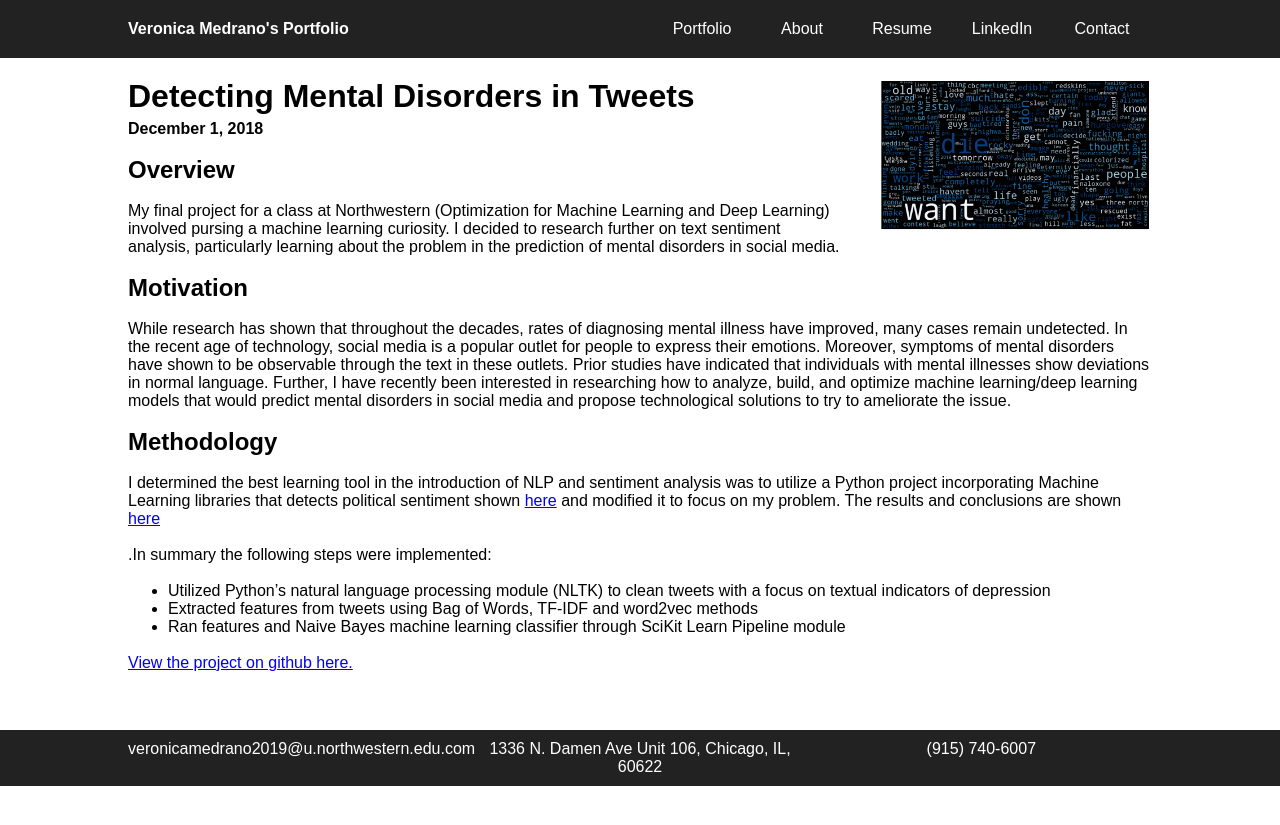
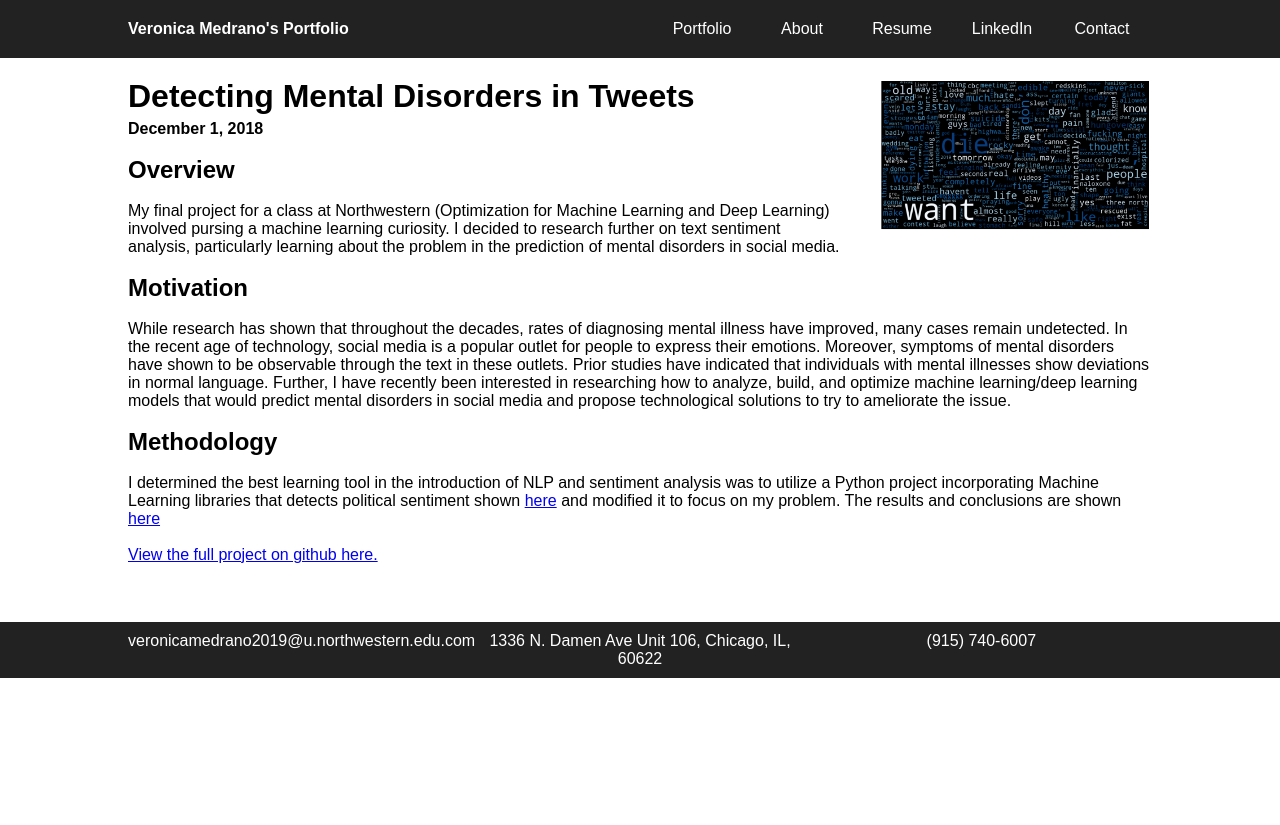
Before and after one commit to vnoelifant/vnoelifant.github.io, a Jekyll site: the page built from _projects/2015-020250project-6.md, in a window 1280 px wide. Shown: the top 825 px of the page. Built offline with Jekyll 4.4.1, drawn with Linux system fonts in a browser that asks for light colours; nearby versions of some CDN libraries.

Commit message:
project text

```diff
--- a/_projects/2015-020250project-6.md
+++ b/_projects/2015-020250project-6.md
@@ -15,10 +15,4 @@ While research has shown that throughout the decades, rates of diagnosing mental
 ## Methodology
 I determined the best learning tool in the introduction of NLP and sentiment analysis was to utilize a Python project incorporating Machine Learning libraries that detects political sentiment shown [here](https://github.com/RonKG/Machine-Learning-Projects-2/tree/master/3.%20NLP_twitter_sentiment_analysis) and modified it to focus on my problem. The results and conclusions are shown [here](https://github.com/vnoelifant/twitter_detect_depression/blob/master/Twitter_Mental_Disorder_Detection.ipynb)
 
-.In summary the following steps were implemented:
-
-  * Utilized Python’s natural language processing module (NLTK) to clean tweets with a focus on textual indicators of depression
-  * Extracted features from tweets using Bag of Words, TF-IDF and word2vec methods
-  * Ran features and Naive Bayes machine learning classifier through SciKit Learn Pipeline module
-
-[View the project on github here.](https://github.com/vnoelifant/twitter_detect_depression)
+[View the full project on github here.](https://github.com/vnoelifant/twitter_detect_depression)
```
